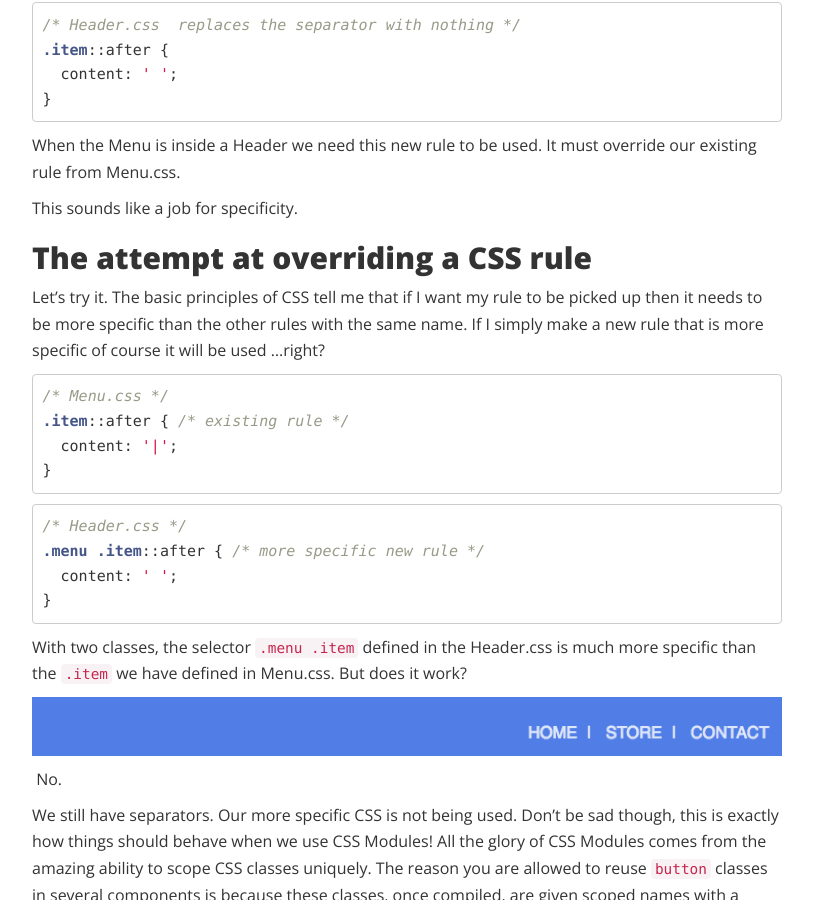
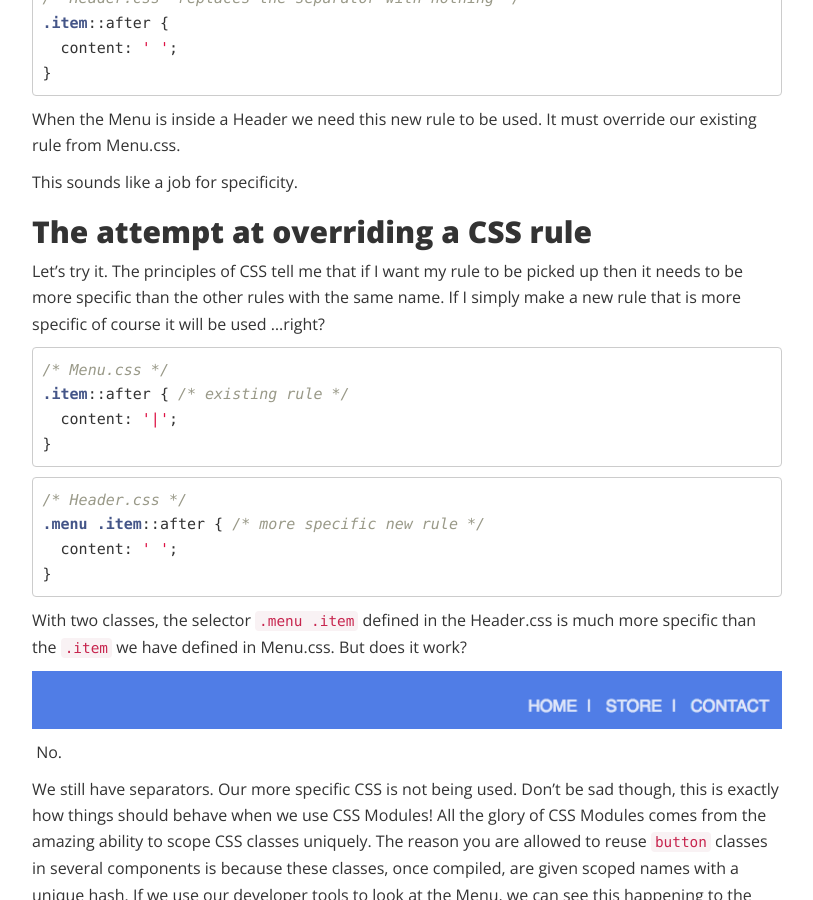
Before and after one commit to liefery-it-legacy/blog, a Jekyll site: the page built from _posts/2018-02-27-overriding-styles-with-CSS-modules.md, in a window 1280 px wide and 900 px high, scrolled down 1797 px. Shown: the whole window, without its empty margins (53-866 px from the left). Built offline with Jekyll 4.4.1, drawn with Linux system fonts in a browser that asks for light colours; nearby versions of some CDN libraries; comment, search, counter and statistics services are not loaded; some of the changed text lies outside the part shown.

Commit message:
try to make speicificty definition less clunky

````diff
--- a/_posts/2018-02-27-overriding-styles-with-CSS-modules.md
+++ b/_posts/2018-02-27-overriding-styles-with-CSS-modules.md
@@ -60,7 +60,7 @@ This sounds like a job for specificity.
 
 ## The attempt at overriding a CSS rule
 
-Let's try it. The basic principles of CSS tell me that if I want my rule to be picked up then it needs to be more specific than the other rules with the same name. If I simply make a new rule that is more specific of course it will be used  ...right?
+Let's try it. The principles of CSS tell me that if I want my rule to be picked up then it needs to be more specific than the other rules with the same name. If I simply make a new rule that is more specific of course it will be used  ...right?
 
 ```css
 /* Menu.css */
````
Also changed, not shown: other parts of _posts/2018-02-27-overriding-styles-with-CSS-modules.md (+1 -1 lines).
